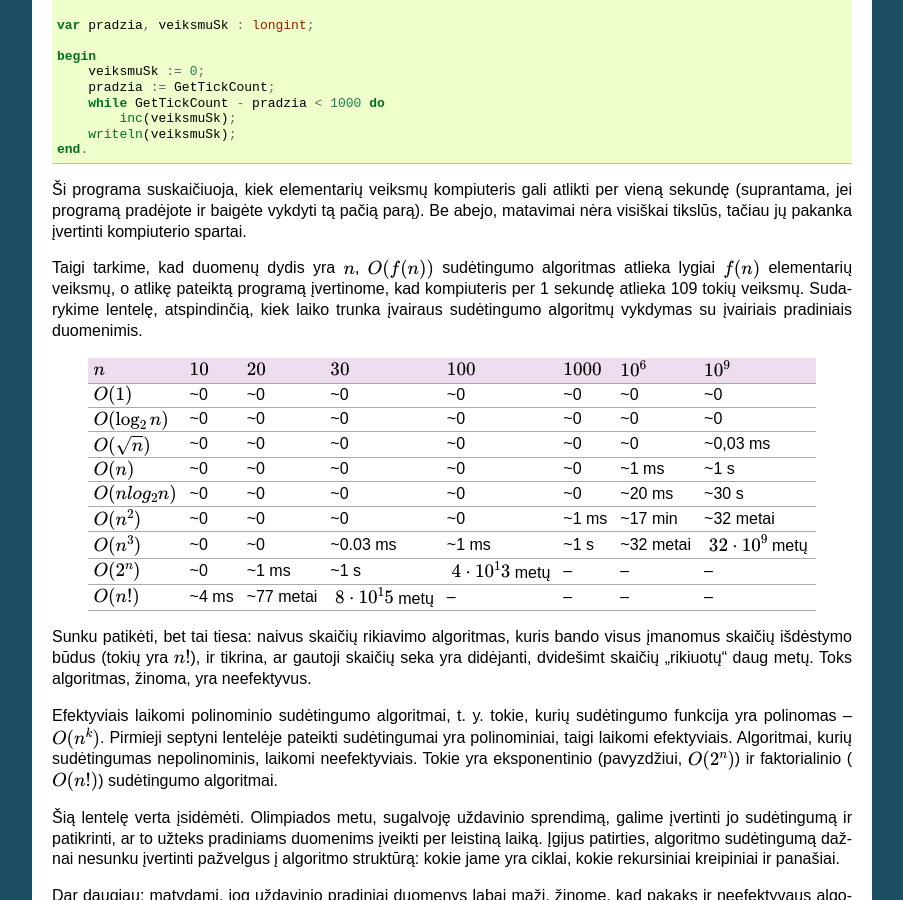
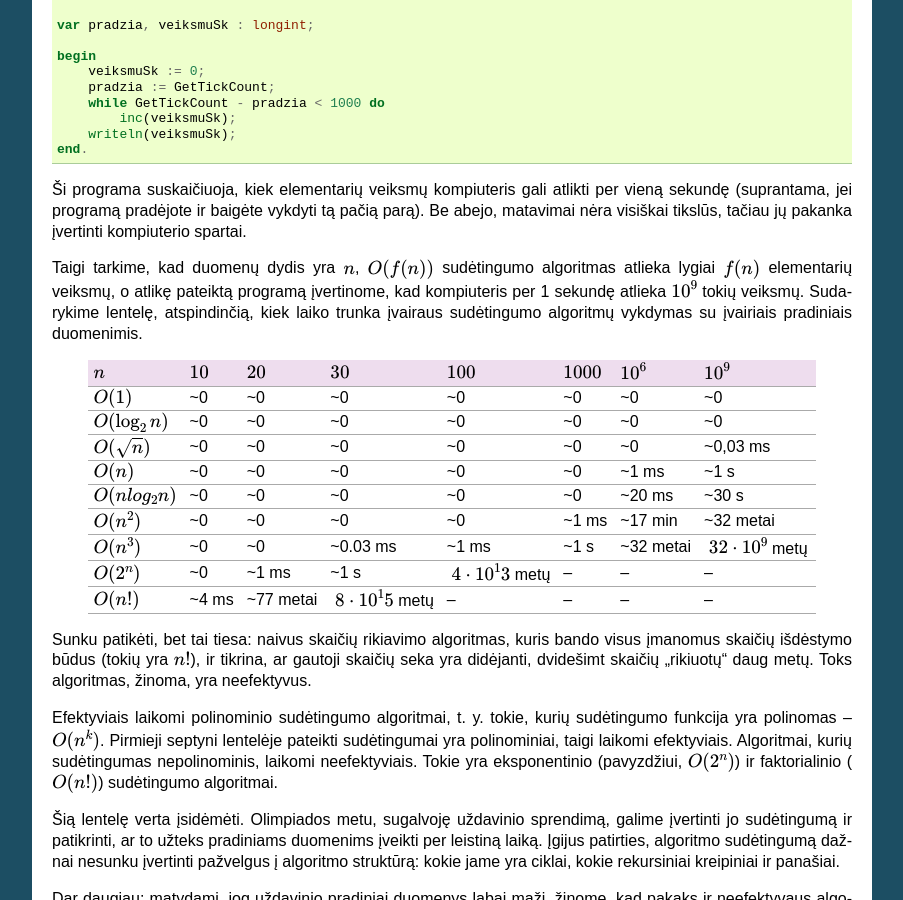
Before and after one commit to linasp/leidinys-9-10-kl, a Sphinx documentation site: the page built from source/algoritmas.rst, in a window 1280 px wide and 900 px high, scrolled down 3182 px. Shown: the whole window, without its empty margins (198-1101 px from the left). Built offline with Sphinx 7.4.7, drawn with Linux system fonts in a browser that asks for light colours; formulas are drawn with MathJax 3.

Commit message:
Pataisytas vienas skaičius.

```diff
--- a/source/algoritmas.rst
+++ b/source/algoritmas.rst
@@ -155,7 +155,7 @@ Olimpiadose ribojamas programų veikimo laikas ir naudojamoji atmintis. Taigi ap
 
 Ši programa suskaičiuoja, kiek elementarių veiksmų kompiuteris gali atlikti per vieną sekundę (suprantama, jei programą pradėjote ir baigėte vykdyti tą pačią parą). Be abejo, matavimai nėra visiškai tikslūs, tačiau jų pakanka įvertinti kompiuterio spartai.
 
-Taigi tarkime, kad duomenų dydis yra :math:`n`, :math:`O(f(n))` sudėtingumo algoritmas atlieka lygiai :math:`f(n)` elementarių veiksmų, o atlikę pateiktą programą įvertinome, kad kompiuteris per 1 sekundę atlieka 109 tokių veiksmų. Sudarykime lentelę, atspindinčią, kiek laiko trunka įvairaus sudėtingumo algoritmų vykdymas su įvairiais pradiniais duomenimis.
+Taigi tarkime, kad duomenų dydis yra :math:`n`, :math:`O(f(n))` sudėtingumo algoritmas atlieka lygiai :math:`f(n)` elementarių veiksmų, o atlikę pateiktą programą įvertinome, kad kompiuteris per 1 sekundę atlieka :math:`10^9` tokių veiksmų. Sudarykime lentelę, atspindinčią, kiek laiko trunka įvairaus sudėtingumo algoritmų vykdymas su įvairiais pradiniais duomenimis.
 
 .. todo:: Pertikrinti šitą lentelę su matematika.
           Pagalvoti apie alternatyvą šitai lentelei.
```
